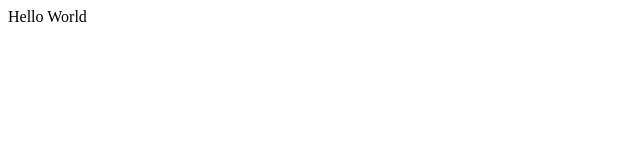
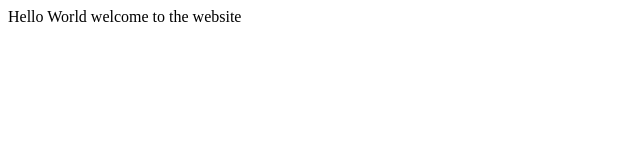
Before and after one commit to koppulap/simple-web-site, a plain HTML site: page index.html in a window 1280 px wide. Shown: the whole page, without its empty margins (0-640 px from the left). Drawn offline with Linux system fonts and the light colour scheme.

Commit message:
welcome users

```diff
--- a/index.html
+++ b/index.html
@@ -1,3 +1,4 @@
 <html><body>
 Hello  World
+  welcome to the website
 </body></html?
```
